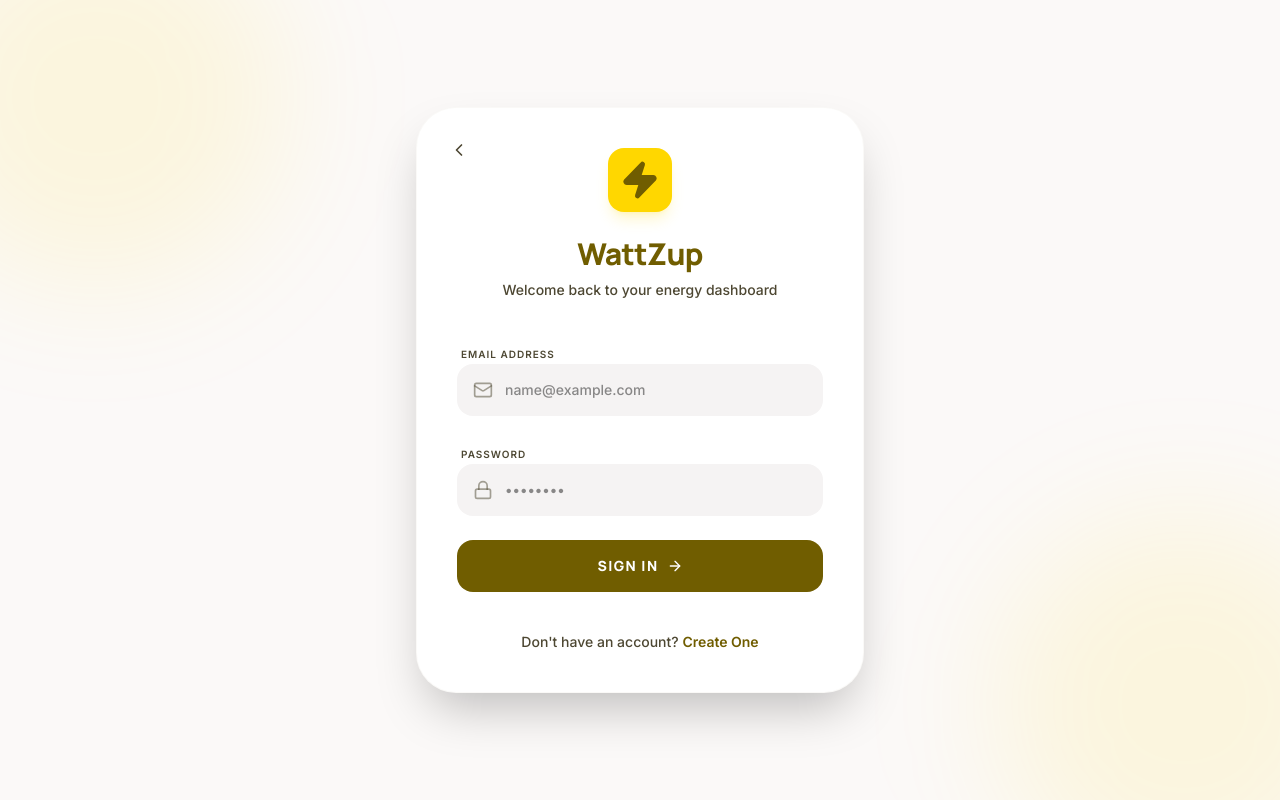
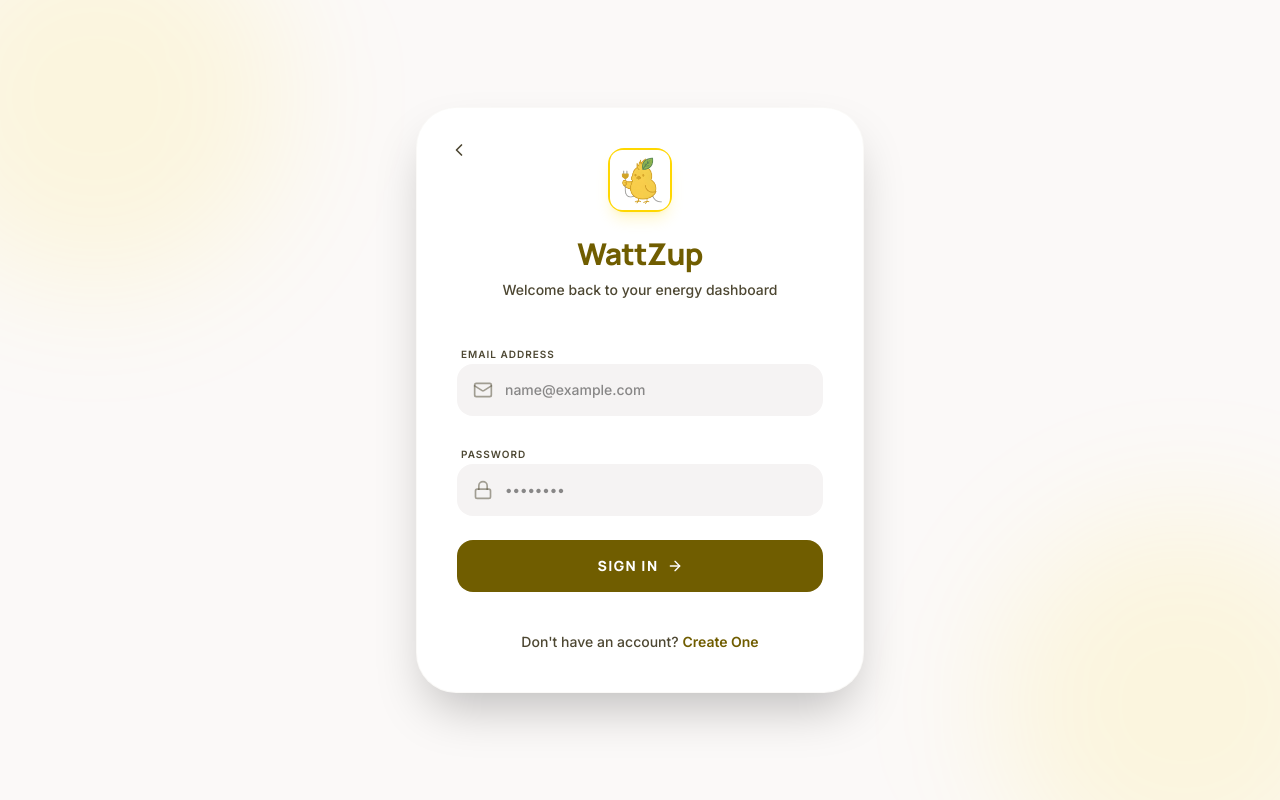
Before and after one commit to compsat/bh26-HinaraSolutions, a React (Vite) app: page / in a window 1280 px wide. Both pictures are taken after a click on the button "Sign In". Built offline with nearby package versions, Linux system fonts and the light colour scheme.

Commit message:
feat: changed logo design

```diff
--- a/index.html
+++ b/index.html
@@ -3,7 +3,8 @@
   <head>
     <meta charset="UTF-8" />
     <meta name="viewport" content="width=device-width, initial-scale=1.0" />
-    <title>WattZap</title>
+    <link rel="icon" type="image/png" href="/wattzap_logo.png" />
+    <title>WattZup</title>
   </head>
   <body>
     <div id="root"></div>
--- a/src/components/Layout.tsx
+++ b/src/components/Layout.tsx
@@ -49,8 +49,8 @@ export function Sidebar({ activeTab, setActiveTab }: SidebarProps) {
     <>
       <aside className="h-screen w-64 fixed left-0 top-0 bg-surface-container-low flex flex-col p-6 gap-8 z-50 border-r border-outline-variant/20">
         <div className="flex items-center gap-3">
-          <div className="w-10 h-10 rounded-xl bg-primary-container flex items-center justify-center">
-            <Zap className="text-primary w-6 h-6 fill-primary" />
+          <div className="w-15 h-15 rounded-xl bg-primary-container flex items-center justify-center">
+            <img src="/wattzap_logo.png" alt="WattZup" className="w-15 h-15 rounded-xl object-contain" />
           </div>
           <div>
             <h1 className="text-lg font-black text-primary font-headline tracking-tight">WattZap</h1>
--- a/src/components/LoginScreen.tsx
+++ b/src/components/LoginScreen.tsx
@@ -109,7 +109,7 @@ export function LoginScreen({ onBack }: LoginScreenProps) {
 
         <div className="flex flex-col items-center mb-10">
           <div className="w-16 h-16 rounded-2xl bg-primary-container flex items-center justify-center mb-6 shadow-lg shadow-primary-container/20">
-            <Zap className="text-primary w-10 h-10 fill-primary" />
+            <img src="/wattzap_logo.png" alt="WattZup" className="w-15 h-15 rounded-xl object-contain" />
           </div>
           <h1 className="text-3xl font-black font-headline text-primary tracking-tight">WattZup</h1>
           <p className="text-sm text-on-surface-variant font-medium mt-2 text-center">
```
Also changed, not shown: public/wattzap_logo.png (added), 1 other file (tests, documents, lock files or other folders).
